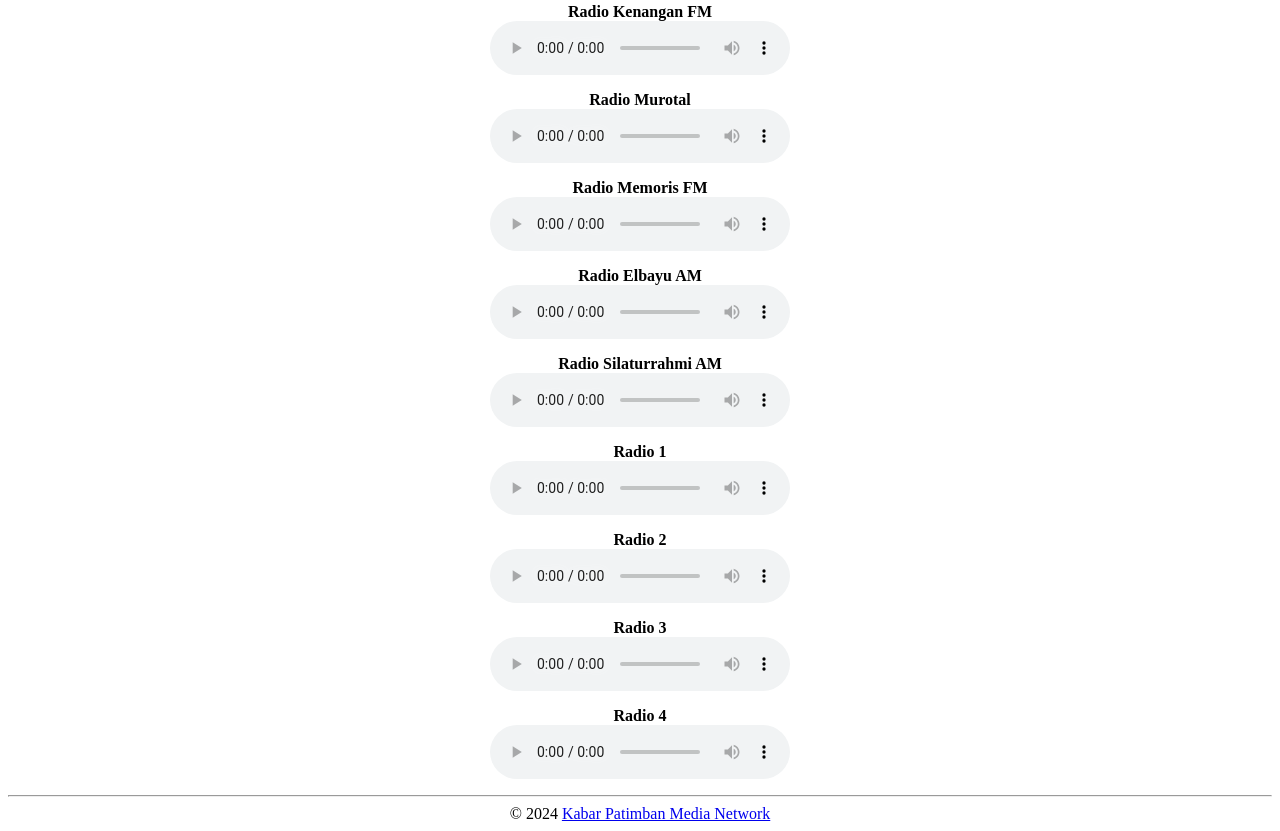
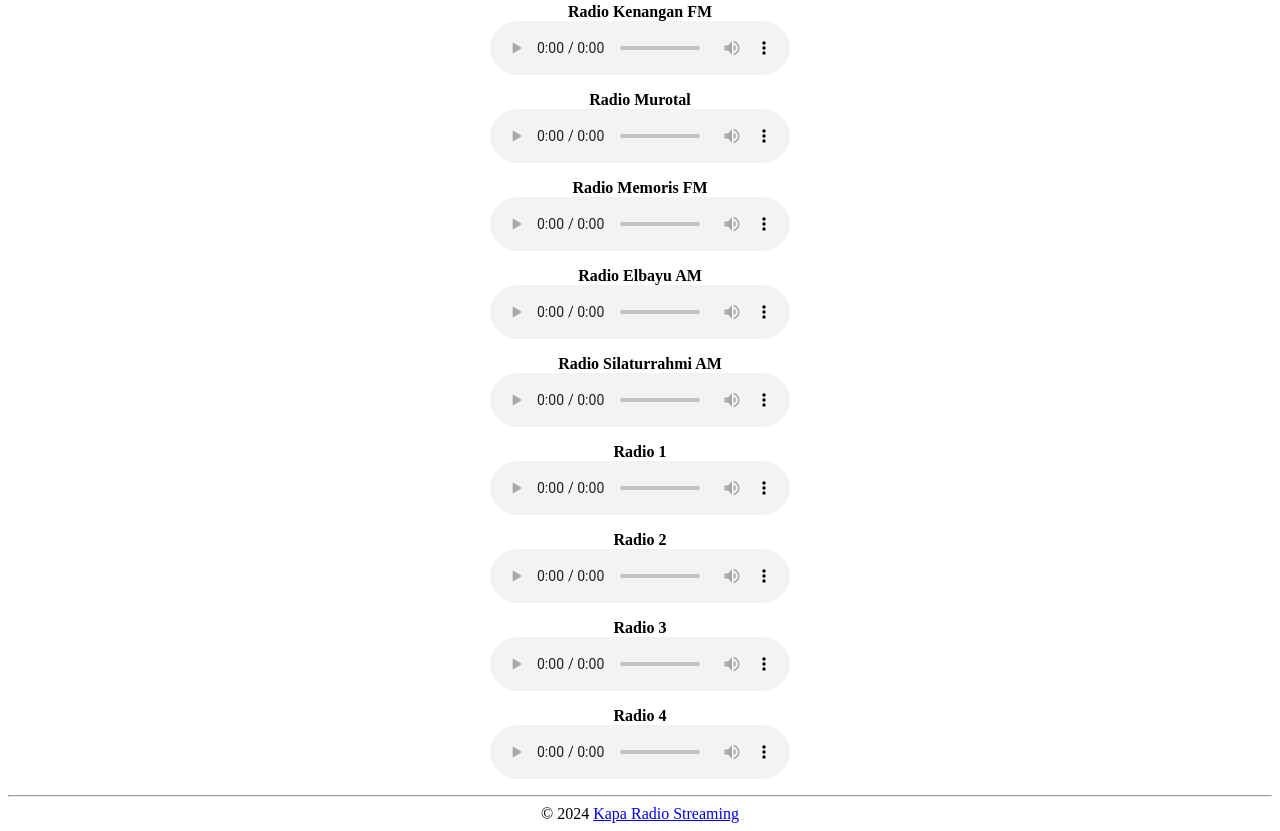
Before and after one commit to mylove701/kaparadio, a plain HTML site: page index.html in a window 1280 px wide. Shown: the part 2825-3656 px from the top of the page. Drawn offline with Linux system fonts and the light colour scheme.

Commit message:
Update index.html

```diff
--- a/index.html
+++ b/index.html
@@ -462,7 +462,7 @@
 
 
 
-<hr>© 2024 <a href='https://www.kabarpatimban.com/'>Kabar Patimban Media Network</a>
+<hr>© 2024 <a href='https://mylove701.github.io/kaparadio/'>Kapa Radio Streaming</a>
 
 			</div>
 		</div>
```
